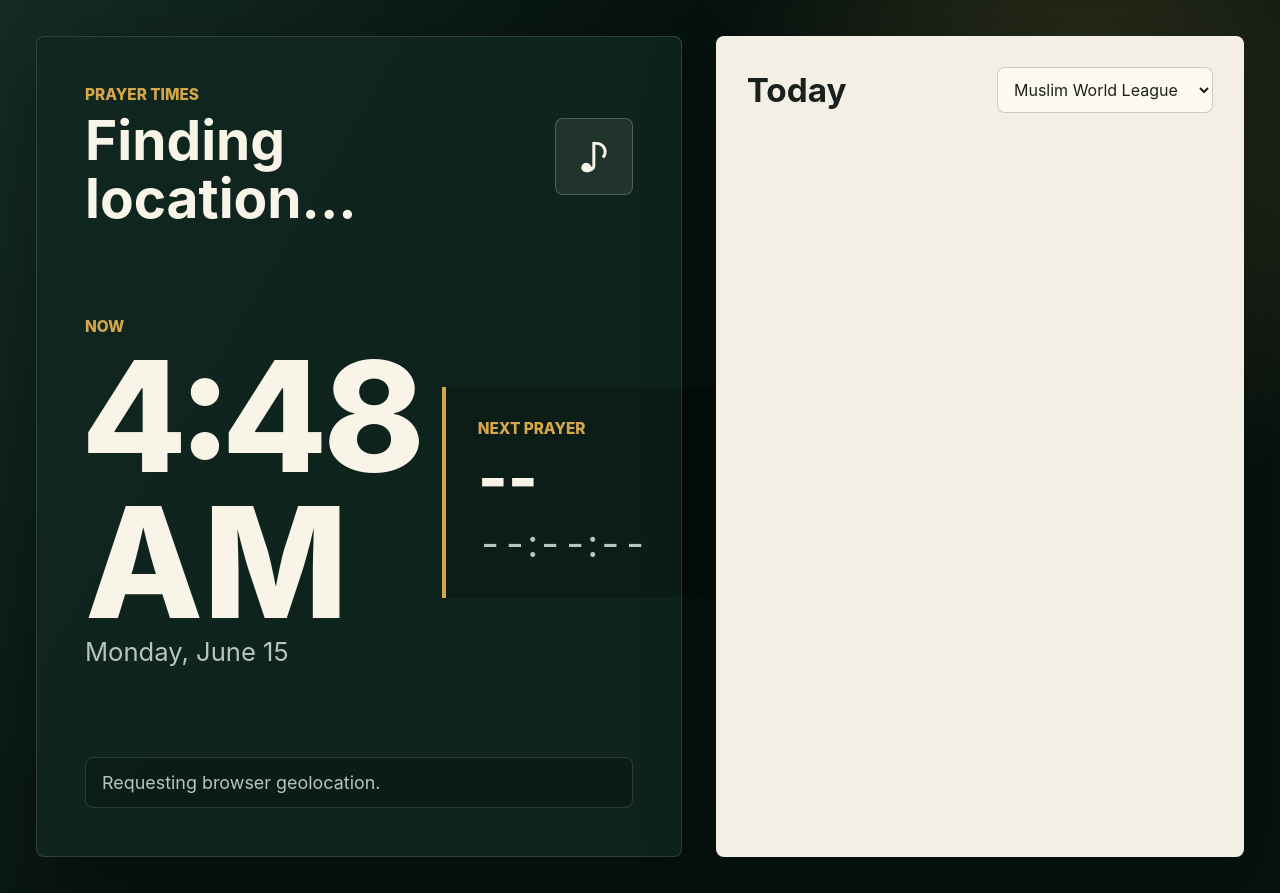
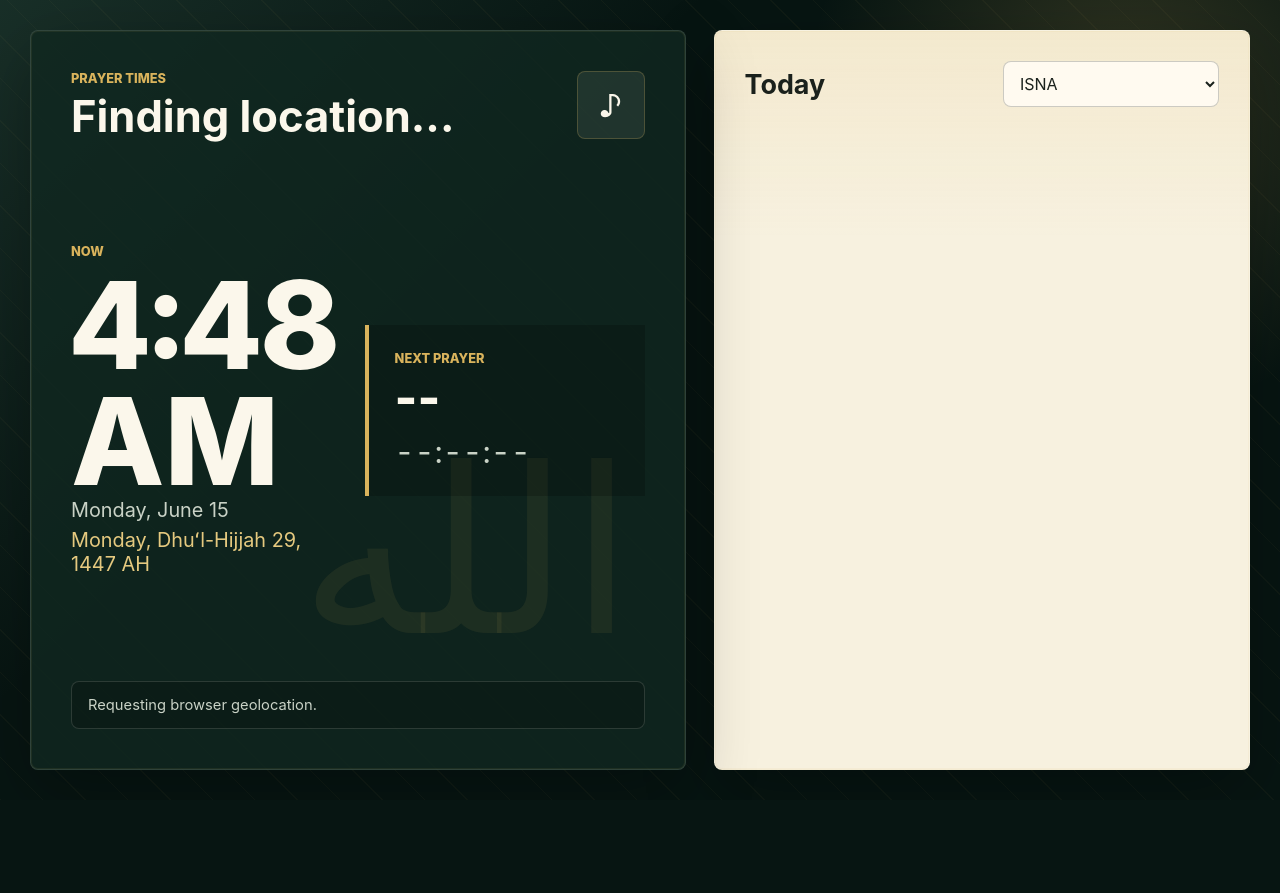
Before and after one commit to shafi/adhan, a plain HTML site: page index.html in a window 1280 px wide. After the commit the page ends 800 px from the top, so only its background shows below. Drawn offline with Linux system fonts and the light colour scheme.

Commit message:
Refine prayer timing and kiosk display

```diff
--- a/app.js
+++ b/app.js
@@ -12,7 +12,7 @@ const state = {
   coords: null,
   times: null,
   audioEnabled: localStorage.getItem("adhanAudioEnabled") === "true",
-  method: localStorage.getItem("prayerMethod") || "MWL",
+  method: localStorage.getItem("prayerMethod") || "ISNA",
   playedKeys: new Set(JSON.parse(localStorage.getItem("playedAdhans") || "[]")),
 };
 
@@ -22,6 +22,7 @@ const elements = {
   clock: document.getElementById("clock"),
   countdown: document.getElementById("countdown"),
   date: document.getElementById("date"),
+  hijriDate: document.getElementById("hijriDate"),
   locationName: document.getElementById("locationName"),
   methodSelect: document.getElementById("methodSelect"),
   nextPrayer: document.getElementById("nextPrayer"),
@@ -120,6 +121,7 @@ function updateRuntime() {
     month: "long",
     day: "numeric",
   }).format(now);
+  elements.hijriDate.textContent = formatHijriDate(now);
 
   if (!state.times) return;
   const next = getNextPrayer(now, state.times);
@@ -201,10 +203,10 @@ async function testAudio() {
     elements.audio.pause();
     elements.audio.currentTime = 0;
     elements.audio.volume = 1;
-    setStatus("Adhan audio is enabled. Add /adhan.mp3 to customize the recording.");
+    setStatus("Adhan audio is enabled.");
   } catch {
     speak("Adhan audio is enabled.");
-    setStatus("Adhan audio is enabled. Browser speech will be used until /adhan.mp3 is available.");
+    setStatus("Adhan audio is enabled. Browser speech will be used if the remote audio is unavailable.");
   }
 }
 
@@ -317,8 +319,10 @@ function hourAngleMinutes(latitude, declination, zenith) {
 
 function asrMinutes(latitude, declination, factor) {
   const lat = degToRad(latitude);
-  const angle = -radToDeg(Math.atan(1 / (factor + Math.tan(Math.abs(lat - declination)))));
-  return hourAngleMinutes(latitude, declination, 90 - angle);
+  const altitude = Math.atan(1 / (factor + Math.tan(Math.abs(lat - declination))));
+  const cosH = (Math.sin(altitude) - Math.sin(lat) * Math.sin(declination)) / (Math.cos(lat) * Math.cos(declination));
+  const bounded = Math.min(1, Math.max(-1, cosH));
+  return radToDeg(Math.acos(bounded)) * 4;
 }
 
 function minutesToDate(base, minutes) {
@@ -327,6 +331,15 @@ function minutesToDate(base, minutes) {
 
 function formatTime(date) {
   return new Intl.DateTimeFormat([], { hour: "numeric", minute: "2-digit" }).format(date);
+}
+
+function formatHijriDate(date) {
+  return new Intl.DateTimeFormat("en-u-ca-islamic-umalqura", {
+    weekday: "long",
+    month: "long",
+    day: "numeric",
+    year: "numeric",
+  }).format(date);
 }
 
 function formatDuration(ms) {
--- a/index.html
+++ b/index.html
@@ -27,6 +27,7 @@
             <p class="label">Now</p>
             <div id="clock" class="clock">--:--</div>
             <div id="date" class="date">Loading date</div>
+            <div id="hijriDate" class="hijri-date">Loading Islamic date</div>
           </div>
           <div class="next-panel">
             <p class="label">Next Prayer</p>
@@ -53,7 +54,7 @@
       </section>
     </main>
 
-    <audio id="adhanAudio" preload="auto" src="/adhan.mp3"></audio>
+    <audio id="adhanAudio" preload="auto" src="https://www.islamcan.com/audio/adhan/azan1.mp3"></audio>
     <script src="/app.js" defer></script>
   </body>
 </html>
--- a/styles.css
+++ b/styles.css
@@ -1,12 +1,13 @@
 :root {
   color-scheme: dark;
-  --bg: #07130f;
-  --panel: #102820;
-  --panel-2: #f3efe4;
-  --ink: #f8f4e8;
-  --muted: #b8c5bb;
-  --accent: #d6a74a;
-  --accent-2: #54a08a;
+  --bg: #071512;
+  --panel: #123329;
+  --panel-2: #f7f1df;
+  --ink: #fbf7eb;
+  --muted: #c9d2c6;
+  --accent: #d9b35c;
+  --accent-2: #6aa88d;
+  --line: rgba(217, 179, 92, 0.24);
   --danger: #f08a73;
   font-family:
     Inter, ui-sans-serif, system-ui, -apple-system, BlinkMacSystemFont, "Segoe UI", sans-serif;
@@ -24,8 +25,9 @@ body {
 body {
   margin: 0;
   background:
-    linear-gradient(120deg, rgba(84, 160, 138, 0.18), transparent 36%),
-    radial-gradient(circle at 85% 15%, rgba(214, 167, 74, 0.2), transparent 28%),
+    linear-gradient(135deg, rgba(106, 168, 141, 0.18), transparent 34%),
+    radial-gradient(circle at 88% 12%, rgba(217, 179, 92, 0.2), transparent 24%),
+    repeating-linear-gradient(45deg, rgba(217, 179, 92, 0.04) 0 1px, transparent 1px 30px),
     var(--bg);
   color: var(--ink);
 }
@@ -38,9 +40,9 @@ select {
 .app-shell {
   display: grid;
   grid-template-columns: minmax(0, 1.1fr) minmax(360px, 0.9fr);
-  gap: clamp(18px, 3vw, 34px);
+  gap: clamp(16px, 2.5vw, 28px);
   min-height: 100vh;
-  padding: clamp(18px, 3vw, 36px);
+  padding: clamp(16px, 2.6vw, 30px);
 }
 
 .hero,
@@ -48,15 +50,29 @@ select {
   border: 1px solid rgba(248, 244, 232, 0.14);
   border-radius: 8px;
   background: rgba(16, 40, 32, 0.82);
-  box-shadow: 0 24px 70px rgba(0, 0, 0, 0.28);
+  box-shadow: 0 24px 70px rgba(0, 0, 0, 0.28), inset 0 0 0 1px rgba(217, 179, 92, 0.08);
 }
 
 .hero {
   display: flex;
   flex-direction: column;
   justify-content: space-between;
-  min-height: calc(100vh - clamp(36px, 6vw, 72px));
-  padding: clamp(22px, 4vw, 48px);
+  min-height: calc(100vh - clamp(32px, 5.2vw, 60px));
+  padding: clamp(20px, 3.3vw, 40px);
+  position: relative;
+  overflow: hidden;
+}
+
+.hero::before {
+  content: "الله";
+  position: absolute;
+  right: clamp(18px, 4vw, 54px);
+  bottom: clamp(58px, 9vw, 110px);
+  color: rgba(217, 179, 92, 0.08);
+  font-family: Georgia, "Times New Roman", serif;
+  font-size: clamp(7rem, 18vw, 17rem);
+  line-height: 1;
+  pointer-events: none;
 }
 
 .topbar,
@@ -72,7 +88,7 @@ select {
 .label {
   margin: 0 0 8px;
   color: var(--accent);
-  font-size: clamp(0.78rem, 1.2vw, 0.96rem);
+  font-size: clamp(0.72rem, 1vw, 0.86rem);
   font-weight: 800;
   letter-spacing: 0;
   text-transform: uppercase;
@@ -86,19 +102,19 @@ h2 {
 
 h1 {
   max-width: 14ch;
-  font-size: clamp(2rem, 4.3vw, 5rem);
+  font-size: clamp(1.8rem, 3.4vw, 4rem);
 }
 
 h2 {
-  font-size: clamp(1.6rem, 2.6vw, 3rem);
+  font-size: clamp(1.35rem, 2.1vw, 2.4rem);
 }
 
 .icon-button {
   display: grid;
   place-items: center;
-  width: clamp(56px, 7vw, 82px);
+  width: clamp(50px, 5.6vw, 68px);
   aspect-ratio: 1;
-  border: 1px solid rgba(248, 244, 232, 0.22);
+  border: 1px solid var(--line);
   border-radius: 8px;
   background: rgba(248, 244, 232, 0.08);
   color: var(--ink);
@@ -106,7 +122,7 @@ h2 {
 }
 
 .icon-button span {
-  font-size: clamp(1.8rem, 3vw, 2.6rem);
+  font-size: clamp(1.55rem, 2.3vw, 2.1rem);
   line-height: 1;
 }
 
@@ -117,31 +133,39 @@ h2 {
 
 .time-grid {
   align-items: stretch;
-  margin: clamp(42px, 7vw, 90px) 0;
+  margin: clamp(34px, 5.6vw, 72px) 0;
+  position: relative;
+  z-index: 1;
 }
 
 .clock {
   font-variant-numeric: tabular-nums;
-  font-size: clamp(4rem, 12vw, 12rem);
+  font-size: clamp(3.4rem, 9.5vw, 9.4rem);
   font-weight: 850;
   line-height: 0.95;
 }
 
-.date {
+.date,
+.hijri-date {
   color: var(--muted);
-  font-size: clamp(1.1rem, 2vw, 1.8rem);
+  font-size: clamp(0.98rem, 1.55vw, 1.4rem);
+}
+
+.hijri-date {
+  margin-top: 6px;
+  color: #e5c97f;
 }
 
 .next-panel {
   align-self: center;
-  min-width: min(320px, 42vw);
-  padding: clamp(18px, 3vw, 32px);
+  min-width: min(280px, 36vw);
+  padding: clamp(16px, 2.4vw, 26px);
   border-left: 4px solid var(--accent);
-  background: rgba(0, 0, 0, 0.16);
+  background: rgba(0, 0, 0, 0.2);
 }
 
 .next-prayer {
-  font-size: clamp(2.2rem, 5vw, 5.5rem);
+  font-size: clamp(1.9rem, 3.8vw, 4.2rem);
   font-weight: 850;
   line-height: 1;
 }
@@ -149,7 +173,7 @@ h2 {
 .countdown {
   margin-top: 10px;
   color: var(--muted);
-  font-size: clamp(1.6rem, 3vw, 3rem);
+  font-size: clamp(1.35rem, 2.4vw, 2.4rem);
   font-variant-numeric: tabular-nums;
 }
 
@@ -160,7 +184,9 @@ h2 {
   border-radius: 8px;
   color: var(--muted);
   background: rgba(0, 0, 0, 0.18);
-  font-size: clamp(0.98rem, 1.4vw, 1.25rem);
+  font-size: clamp(0.9rem, 1.15vw, 1.08rem);
+  position: relative;
+  z-index: 1;
 }
 
 .status.error {
@@ -171,7 +197,9 @@ h2 {
 .schedule {
   align-self: stretch;
   padding: clamp(18px, 3vw, 30px);
-  background: var(--panel-2);
+  background:
+    linear-gradient(180deg, rgba(217, 179, 92, 0.13), transparent 28%),
+    var(--panel-2);
   color: #1a211c;
 }
 
@@ -194,25 +222,25 @@ select {
 }
 
 .prayer-row {
-  min-height: clamp(66px, 9vh, 96px);
-  padding: 14px clamp(14px, 2vw, 24px);
+  min-height: clamp(58px, 7.4vh, 82px);
+  padding: 12px clamp(14px, 1.8vw, 22px);
   border: 1px solid rgba(26, 33, 28, 0.1);
   border-radius: 8px;
   background: rgba(255, 255, 255, 0.48);
 }
 
 .prayer-row.active {
-  border-color: rgba(84, 160, 138, 0.7);
-  background: rgba(84, 160, 138, 0.16);
+  border-color: rgba(106, 168, 141, 0.7);
+  background: rgba(106, 168, 141, 0.18);
 }
 
 .prayer-name {
-  font-size: clamp(1.3rem, 2.1vw, 2.2rem);
+  font-size: clamp(1.15rem, 1.7vw, 1.8rem);
   font-weight: 800;
 }
 
 .prayer-time {
-  font-size: clamp(1.4rem, 2.4vw, 2.6rem);
+  font-size: clamp(1.2rem, 1.9vw, 2rem);
   font-weight: 850;
   font-variant-numeric: tabular-nums;
 }
```
Also changed, not shown: README.md.
